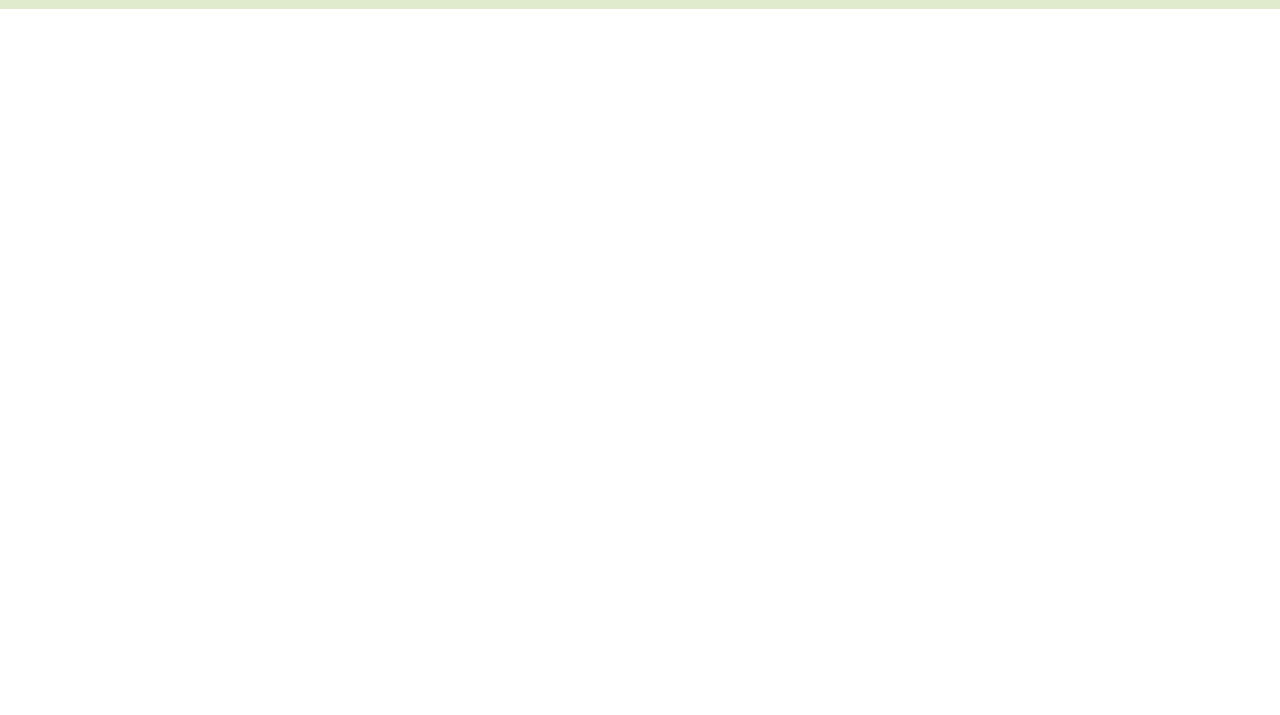
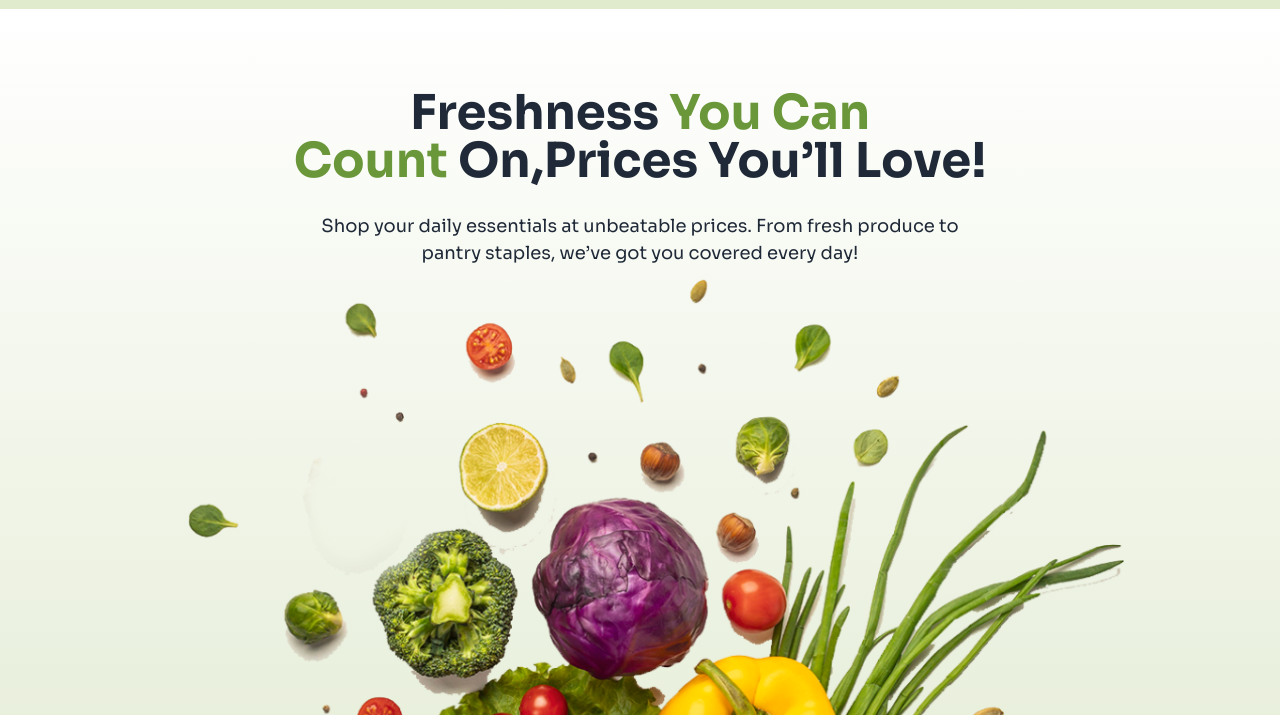
Before and after one commit to webdevrasel/assignment-3, a plain HTML site: page index.html in a window 1280 px wide. Shown: the part 85-800 px from the top of the page. Drawn offline with nearby package versions, Linux system fonts and the light colour scheme.

Commit message:
banner section done

```diff
--- a/index.html
+++ b/index.html
@@ -51,10 +51,16 @@
         </section>
     </header>
     <!-- header section End -->
-
     <!-- Main Section start -->
     <main>
-
+        <!-- Banner section Start -->
+        <section class="bg-gradient-to-t from-[#DEE8CB] ">
+            <div class="max-w-[1000px] m-auto  pt-8 px-4 lg:pt-20">
+                <h2 class="font-bold text-3xl text-center lg:text-5xl">Freshness <span class="text-[#6A9739]"> You Can<br>  Count</span> On,Prices You’ll Love!</h2>
+                <p class="max-w-[700px] m-auto pt-7 text-center text-[18px]">Shop your daily essentials at unbeatable prices. From fresh produce to pantry staples, we’ve got you covered every day!</p>
+                <img src="images/hero-vegetables.png" alt="">
+            </div>
+        </section>
     </main>
     <!-- Main Section End -->
     <!-- Footer Section Start -->
```
